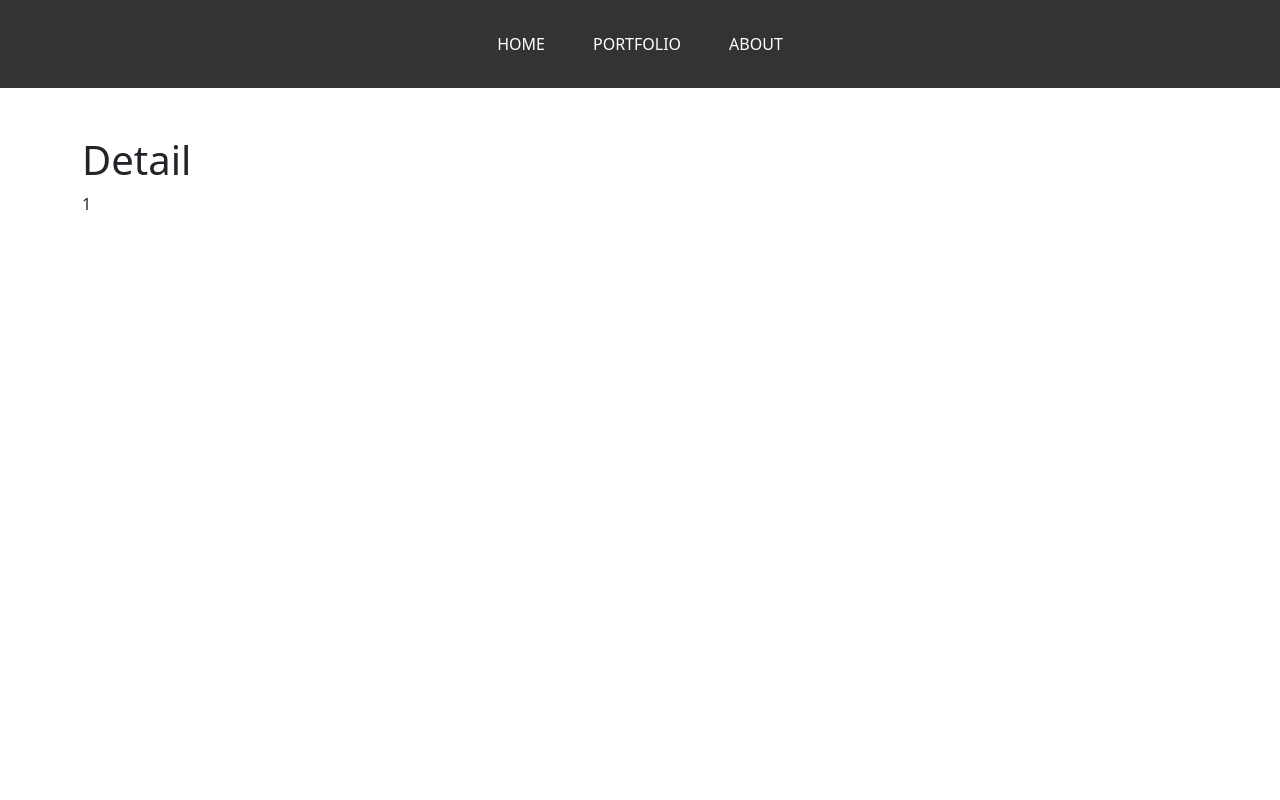
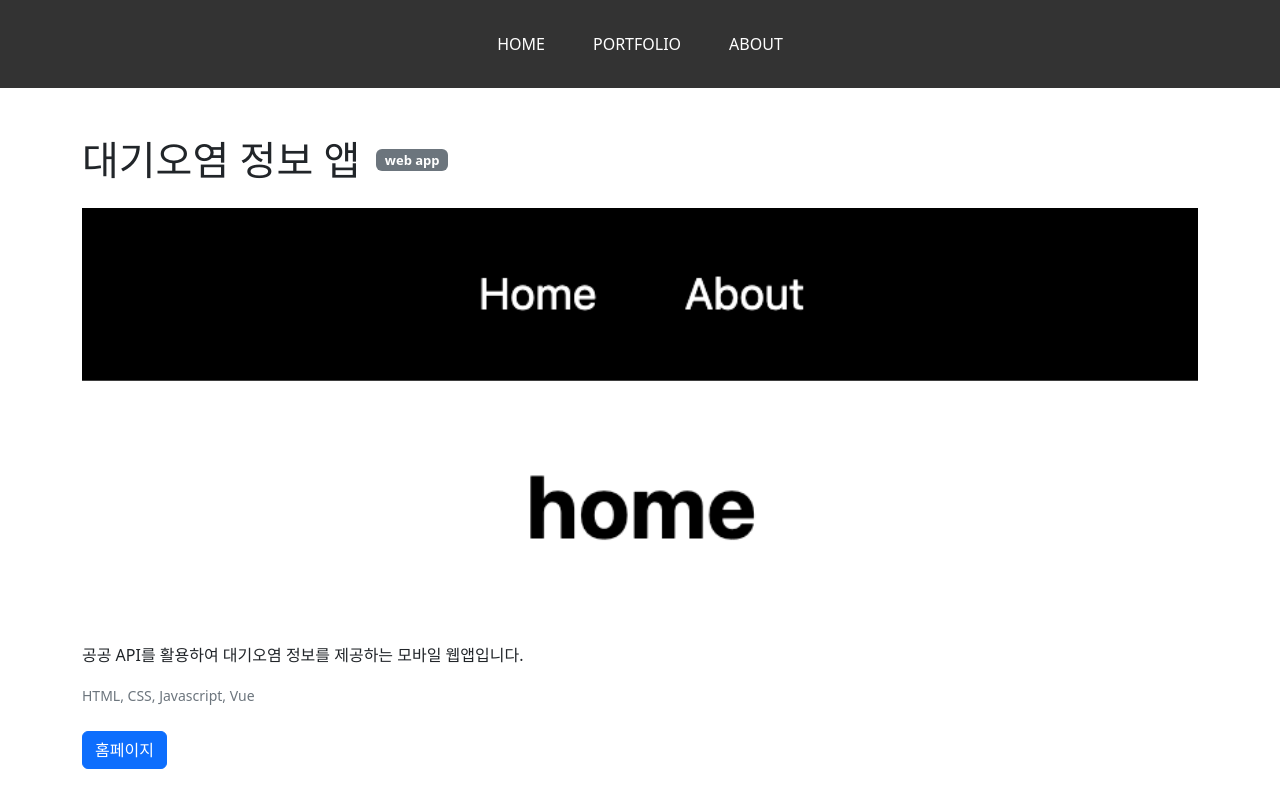
Before and after one commit to csslick/vue-portfolio, a Vue app: page /detail/1 in a window 1280 px wide. Shown: the top 800 px of the page. Built offline with nearby package versions, Linux system fonts and the light colour scheme.

Commit message:
상세페이지 세부내용 추가

```diff
--- a/src/App.vue
+++ b/src/App.vue
@@ -4,20 +4,21 @@
     <router-link to="/portfolio">portfolio</router-link>
     <router-link to="/about">about</router-link>
   </nav>
-  <router-view />
+
+  <router-view :data="data"/>
 
 </template>
 
 <script>
-// import TitleSection from './components/Title.vue';
-// import Portfolio from './components/Portfolio.vue';
+import data from './assets/portfolio';
 
 export default {
   name: 'App',
-  components: {
-    // TitleSection: TitleSection,
-    // Portfolio: Portfolio,
-  }
+  data() {
+      return {
+        data: data,
+      }
+  },
 }
 </script>
 
--- a/src/components/Detail.vue
+++ b/src/components/Detail.vue
@@ -1,15 +1,61 @@
 <template lang="">
   <section id="detail" class="container mt-5">
-    <h1>Detail</h1>
-    {{ $route.params.id }}
+    <h1 class="mb-4">
+      {{ data[$route.params.id].title }}
+      <span class="badge bg-secondary">{{ data[$route.params.id].category }}</span>
+    </h1>
+    <article class="pb-5">
+      <img
+        :src="`/${data[$route.params.id].imgUrl}`"
+        :alt="`${data[$route.params.id].title}`"
+      />
+      <p>{{ data[$route.params.id].desc }}</p>
+      <small class="text-secondary">{{ data[$route.params.id].skills }}</small>
+      <p>
+        <a
+          :href="`${data[$route.params.id].link}`"
+          class="btn btn-primary mt-4"
+          target="_blank"
+        >홈페이지
+        </a>
+      </p>
+      <br>
+      <p>Lorem, ipsum dolor sit amet consectetur adipisicing elit. Rerum soluta nihil earum harum possimus quidem minus voluptatibus vitae expedita quia voluptatem dolorum pariatur omnis, molestias, placeat quo cumque deserunt at.</p>
+      <p>Lorem ipsum dolor sit amet consectetur, adipisicing elit. Quos, consequatur. Alias dignissimos beatae sequi corrupti atque ducimus expedita optio voluptatum maiores nisi, vero nobis consequatur neque ut soluta nemo aliquam!</p>
+    </article>
   </section>
 </template>
 <script>
+
 export default {
   name: "Detail",
-
+  props: {
+    data: Array,
+  },
+  mounted() {
+    console.log(this.data); // props로 받은 데이터 확인
+  }
 }
 </script>
 <style lang="scss">
 
+  #detail h1 {
+    display: flex;
+    gap: 1rem;
+    align-items: center;
+    .badge {
+      font-size: small;
+    }
+  }
+
+  article {
+    img {
+      width: 100%;
+      aspect-ratio: 8/3;
+      object-fit: cover;
+      object-position: top;
+      margin-bottom: 1em;
+    }
+
+  }
 </style>
--- a/src/components/Portfolio.vue
+++ b/src/components/Portfolio.vue
@@ -8,9 +8,8 @@
           :alt="`${item.title}`"
         />
         <h4>{{ item.title }}</h4>
-        <p>{{ item.desc }}</p>
-        <small class="text-secondary">{{  item.skills }}</small>
-        <p><a :href="`${item.link}`" class="btn btn-primary mt-4">상세보기</a></p>
+        <small class="text-secondary">{{ item.skills }}</small>
+        <p><a :href="`/detail/${item.id}`" class="btn btn-primary mt-4">상세보기</a></p>
       </li>
     </ul>
   </section>
```
Also changed, not shown: src/components/Post.vue (added, +15 -0 lines).
